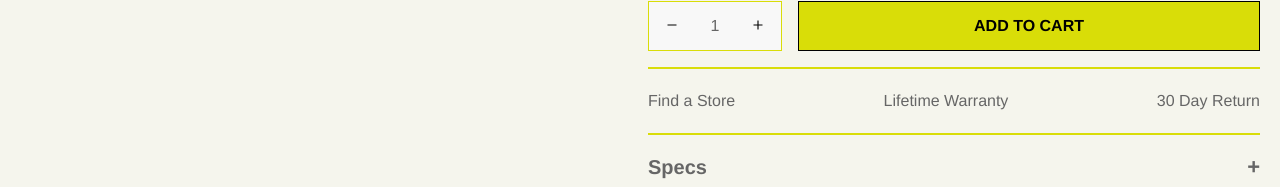
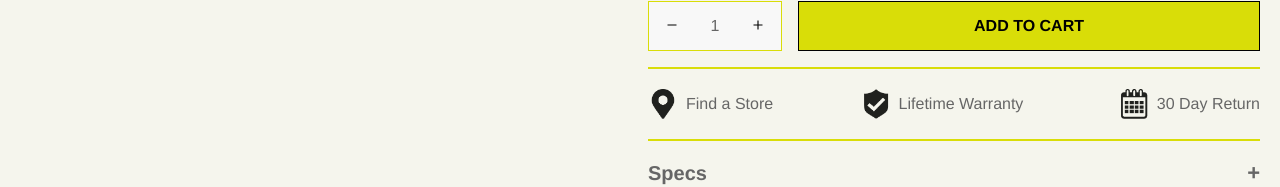
Before and after one commit to lic001rabby/shopify-page-clone, a Vue app: page /#/ in a window 1280 px wide. Shown: the part 600-787 px from the top of the page. Built offline with nearby package versions, Linux system fonts and the light colour scheme; grey boxes are pictures that could not be loaded.

Commit message:
add: icons

```diff
--- a/src/views/ProductView.vue
+++ b/src/views/ProductView.vue
@@ -22,9 +22,28 @@
           <div
             class="flex flex-row justify-between border-y-2 border-lime py-5"
           >
-            <button class="text-bold">Find a Store</button>
-            <button class="text-bold">Lifetime Warranty</button>
-            <button class="text-bold">30 Day Return</button>
+            <button class="text-bold flex items-center">
+              <img
+                class="inline w-[30px] mr-2"
+                src="images/location.png"
+                alt=""
+              />
+              Find a Store
+            </button>
+            <button class="text-bold flex items-center mr-2">
+              <img
+                class="inline w-[30px] mr-2"
+                src="images/secure.png"
+                alt=""
+              />Lifetime Warranty
+            </button>
+            <button class="text-bold flex items-center">
+              <img
+                class="inline w-[30px] mr-2"
+                src="images/calendar.png"
+                alt=""
+              />30 Day Return
+            </button>
           </div>
           <ExpansionPanel title="Specs" :specs="product.specs"></ExpansionPanel>
           <ExpansionPanel
```
